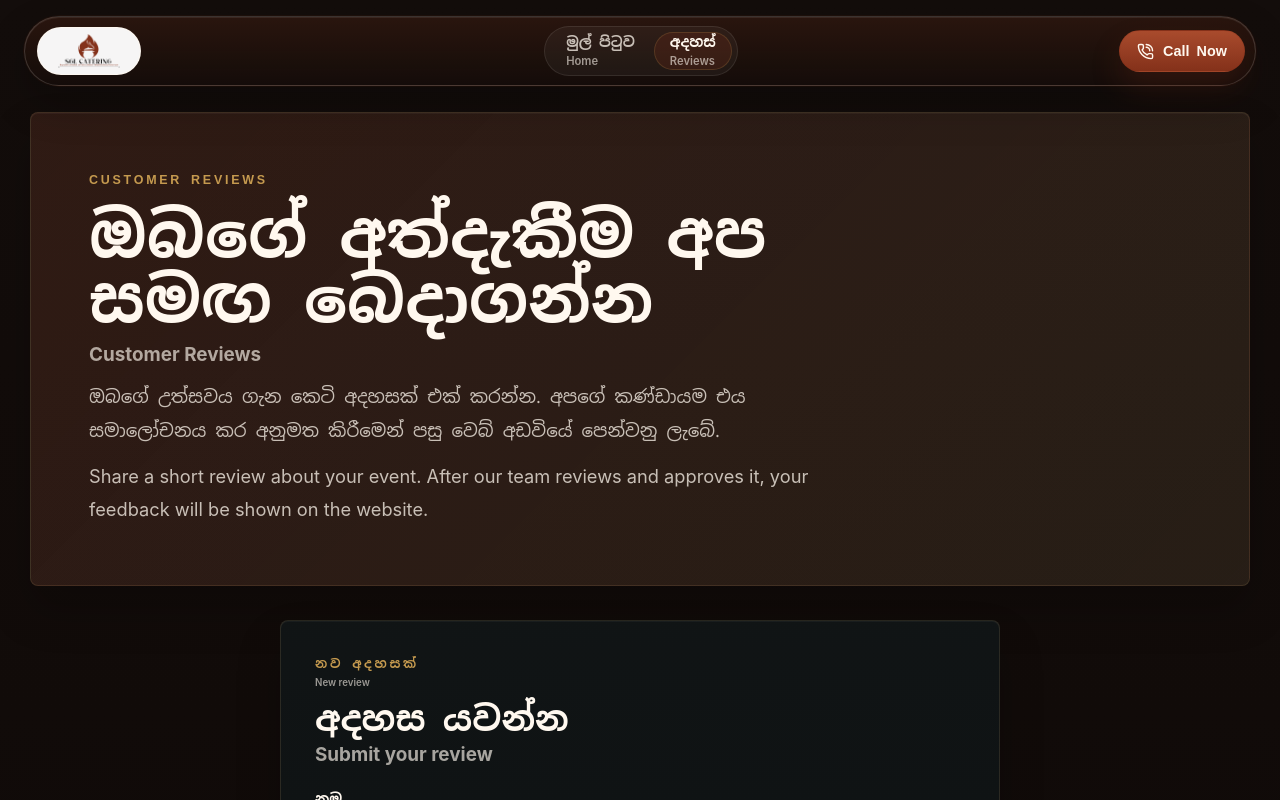
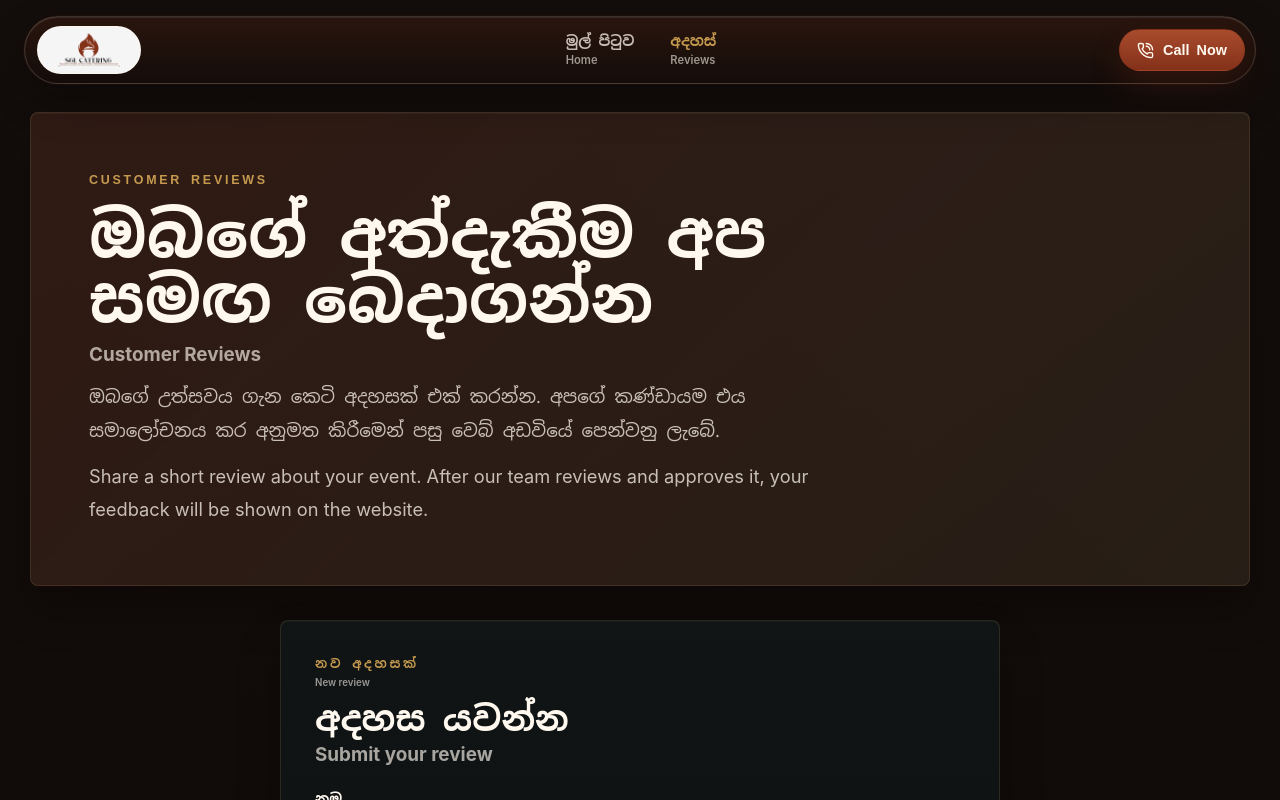
Before and after one commit to chamudithaperera/sgl-catering-services, a React (Vite) app in the folder client/: page /reviews in a window 1280 px wide. Shown: the top 800 px of the page. Built offline with nearby package versions, Linux system fonts and the light colour scheme; no server answers; a web font is replaced by a local one.

Commit message:
Refine reviews navigation styling

```diff
--- a/client/src/pages/ReviewsPage.css
+++ b/client/src/pages/ReviewsPage.css
@@ -59,11 +59,8 @@
   display: flex;
   align-items: center;
   justify-self: center;
-  gap: 3px;
-  padding: 5px;
-  border: 1px solid rgba(255, 248, 239, 0.09);
-  border-radius: 999px;
-  background: rgba(255, 248, 239, 0.045);
+  gap: clamp(18px, 3vw, 36px);
+  padding: 0;
 }
 
 .reviews-nav nav a {
@@ -72,10 +69,8 @@
   align-items: center;
   justify-content: center;
   gap: 2px;
-  min-height: 38px;
-  padding: 0 clamp(10px, 1.2vw, 15px);
-  border: 1px solid transparent;
-  border-radius: 999px;
+  min-height: auto;
+  padding: 4px 0;
   color: var(--text-muted);
   font-size: 0.9rem;
   font-weight: 650;
@@ -85,9 +80,7 @@
 
 .reviews-nav nav a:hover,
 .reviews-nav nav a.is-active {
-  color: var(--text-main);
-  border-color: rgba(197, 154, 79, 0.2);
-  background: rgba(var(--accent-rgb), 0.22);
+  color: var(--accent-luxury);
 }
 
 .reviews-call-button {
```
